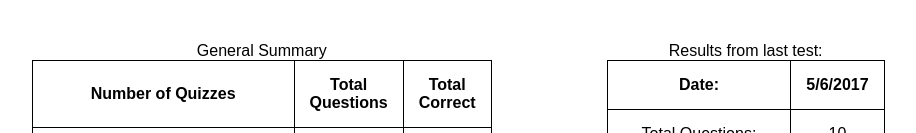
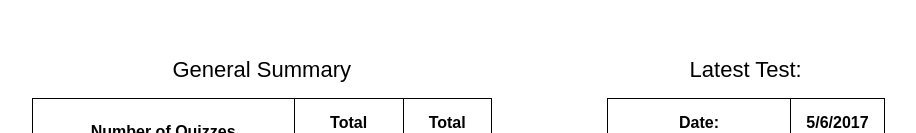
Before and after one commit to deepbsd/codeDrills-client, a React (Create React App) app: page /profile in a window 1280 px wide. Shown: the part 453-586 px from the top of the page, without its empty margins (167-1083 px from the left). Built offline with nearby package versions, Linux system fonts and the light colour scheme.

Commit message:
fixed some tabular data

```diff
--- a/src/components/profile/profile.css
+++ b/src/components/profile/profile.css
@@ -1,6 +1,11 @@
 .profile {
     margin-top: 20px;
     display: inline-flex;
+}
+
+caption {
+  font-size: 22px;
+  margin: 15px;
 }
 
 img {
--- a/src/components/userStats/userStats.js
+++ b/src/components/userStats/userStats.js
@@ -43,7 +43,7 @@ export default function Userstats(props) {
             </div>
             <div class="profileContainer">
               <table>
-                <caption>Results from last test:</caption>
+                <caption>Latest Test:</caption>
                 <tr>
                 <th>Date:</th><th>{props.lastQuiz.dateOfQuiz.getMonth()}/{props.lastQuiz.dateOfQuiz.getDay()}/{props.lastQuiz.dateOfQuiz.getFullYear()}</th>
                 </tr>
```
